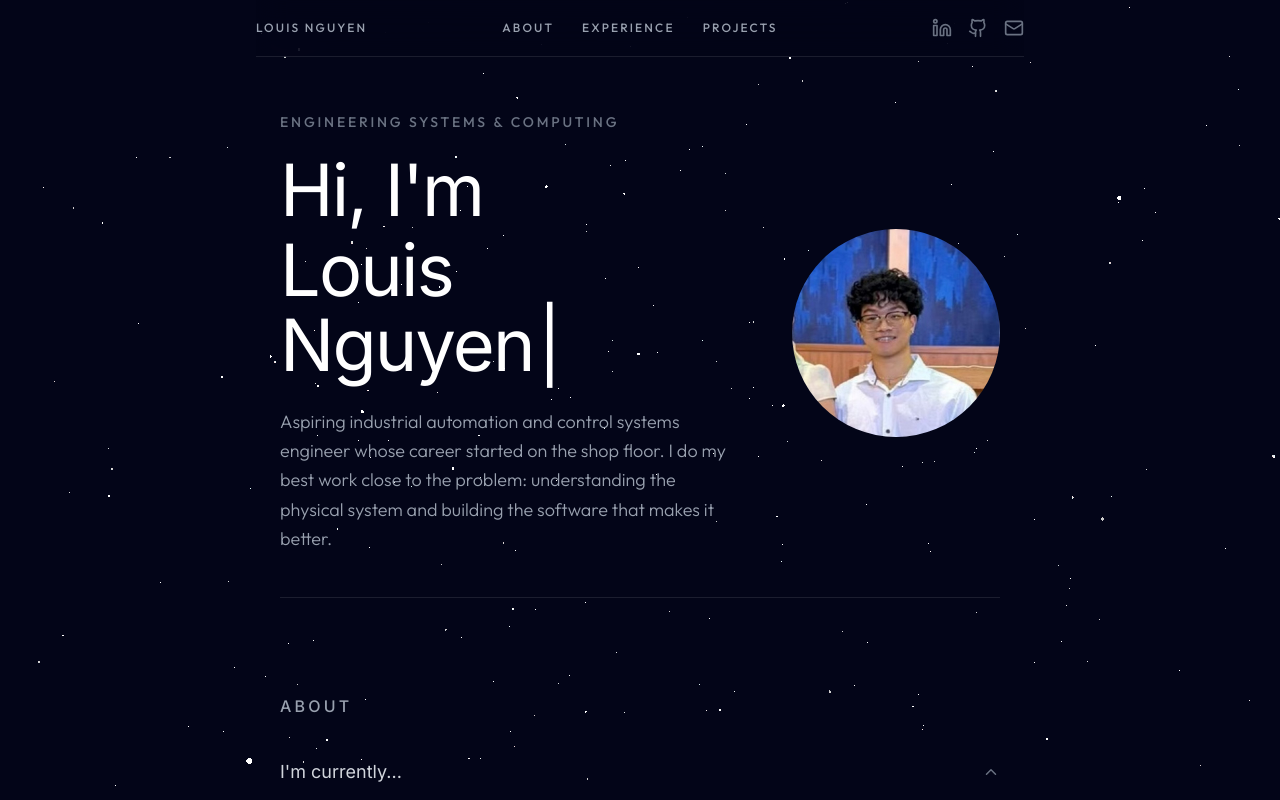
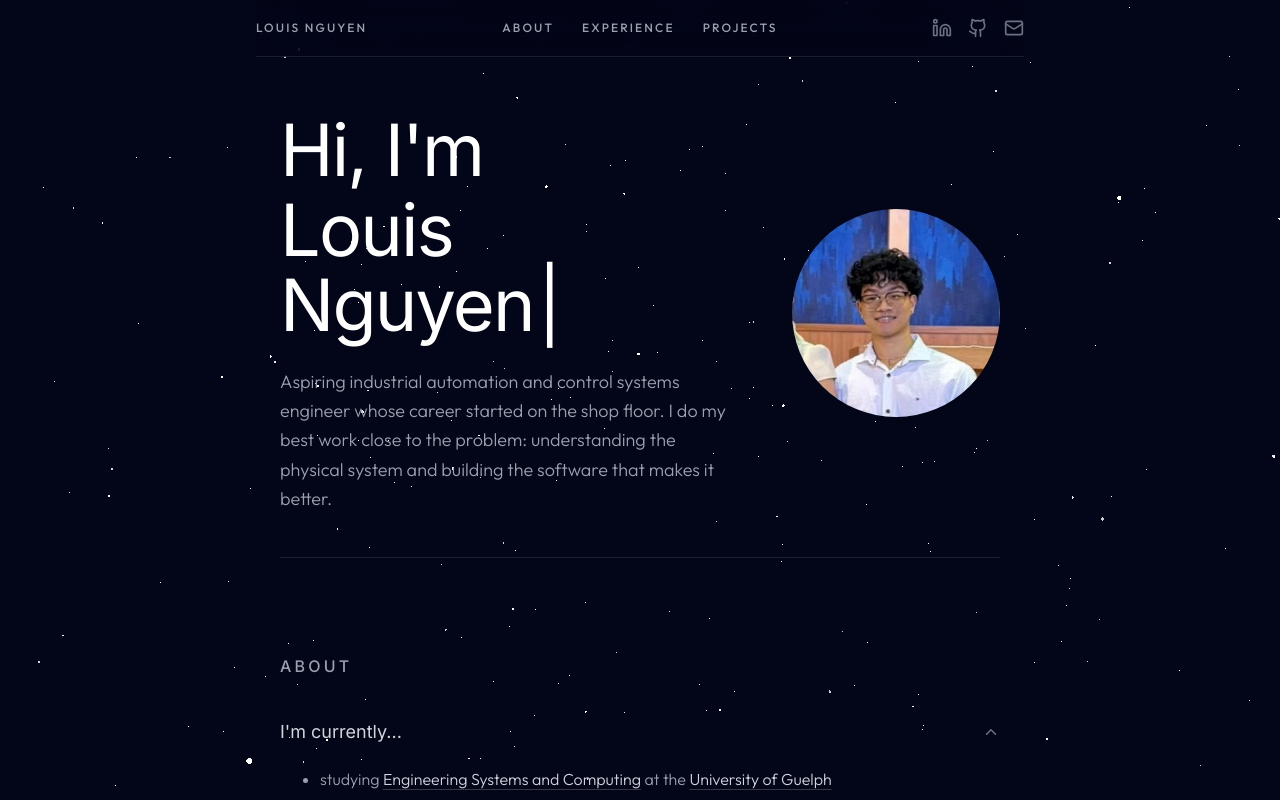
Before and after one commit to louisnguyenn/Louis-Personal-Portfolio, a React (Vite) app: page / in a window 1280 px wide. Shown: the top 800 px of the page. Built offline with nearby package versions, Linux system fonts and the light colour scheme.

Commit message:
remove subheading

```diff
--- a/src/components/sections/Hero.jsx
+++ b/src/components/sections/Hero.jsx
@@ -31,9 +31,9 @@ export const Hero = () => {
               easing="ease-out"
               initialOpacity={0}
             >
-              <p className="mb-5 text-sm font-medium tracking-[0.2em] text-gray-500">
+              {/* <p className="mb-5 text-sm font-medium tracking-[0.2em] text-gray-500">
                 ENGINEERING SYSTEMS & COMPUTING
-              </p>
+              </p> */}
             </FadeContent>
 
             <h1 className="text-5xl font-normal leading-[1.05] tracking-tight text-white sm:text-6xl md:text-7xl">
```
